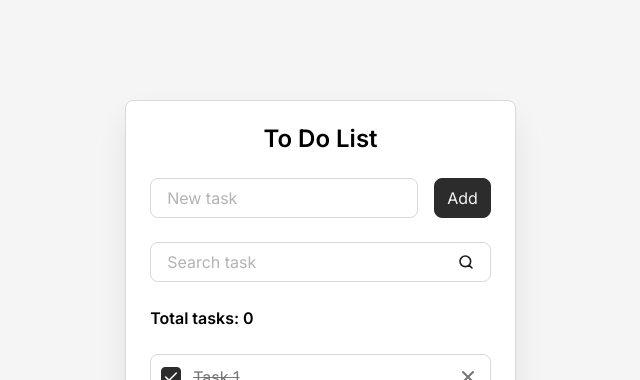
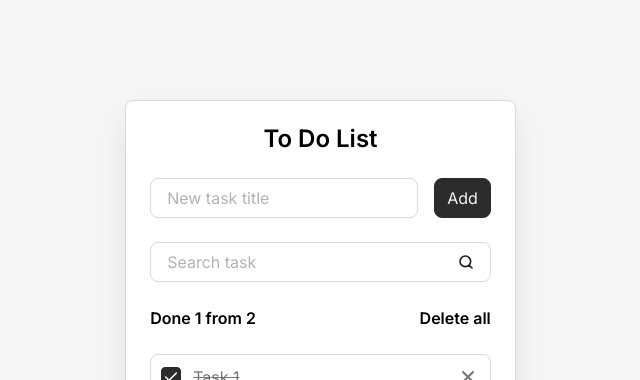
Before and after one commit to sergey-bondarenko-dev/todo-react, a React (Vite) app: page / in a window 1280 px wide. Shown: the top 380 px of the page, without its empty margins (312-952 px from the left). Built offline with nearby package versions, Linux system fonts and the light colour scheme.

Commit message:
refactor: props

```diff
--- a/src/components/AddTaskForm.jsx
+++ b/src/components/AddTaskForm.jsx
@@ -4,8 +4,13 @@ import Button from "./Button";
 const AddTaskForm = () => {
     return (
         <form className="todo__form">
-            <Field />
-            <Button />
+            <Field
+                id="new-task"
+                label="New task title"
+                type="text"
+                className="todo__field"
+            />
+            <Button type="submit">Add</Button>
         </form>
     );
 }
--- a/src/components/Button.jsx
+++ b/src/components/Button.jsx
@@ -1,10 +1,28 @@
-const Button = () => {
+
+/**
+ * @typedef {Object} ButtonProps
+ * @property {string} className
+ * @property {"submit"|"button"|"reset"} type
+ */
+
+import clsx from "clsx";
+
+/**
+ * @param {ButtonProps} props
+ */
+const Button = (props) => {
+    const {
+        className,
+        children,
+        type = 'button',
+    } = props;
+
     return (
         <button
-            className="button"
-            type="submit"
+            className={clsx('button', className)}
+            type={type}
         >
-            Add
+            {children}
         </button>
     );
 }
--- a/src/components/Field.jsx
+++ b/src/components/Field.jsx
@@ -1,18 +1,39 @@
-const Field = () => {
+import clsx from "clsx";
+
+/**
+ * @typedef {Object} FieldProps
+ * @property {string} id
+ * @property {string} label
+ * @property {"search"|"text"} type
+ * @property {string?} className
+ */
+
+/**
+ * @param {FieldProps} props
+ */
+const Field = (props) => {
+    const {
+        id,
+        label,
+        type,
+        className = '',
+    } = props;
+
     return (
         <>
-            <div className="todo__field field">
+            <div className={clsx('field', className)}>
             <label
                 className="field__label"
-                htmlFor="new-task"
+                htmlFor={id}
             >
-                New task
+                {label}
             </label>
             <input
                 className="field__input"
-                id="new-task"
+                id={id}
                 placeholder=" "
                 autoComplete="off"
+                type={type}
             />
             </div>
         </>
--- a/src/components/SearchTaskForm.jsx
+++ b/src/components/SearchTaskForm.jsx
@@ -1,21 +1,14 @@
+import Field from "./Field";
+
 const SearchTaskForm = () => {
     return (
         <form className="todo__form">
-            <div className="todo__field field">
-            <label
-                className="field__label"
-                htmlFor="search-task"
-            >
-                Search task
-            </label>
-            <input
-                className="field__input"
+            <Field
+                className="todo__field"
                 id="search-task"
-                placeholder=" "
-                autoComplete="off"
                 type="search"
+                label="Search task"
             />
-            </div>
         </form>
     );
 }
--- a/src/components/Todo.jsx
+++ b/src/components/Todo.jsx
@@ -4,13 +4,30 @@ import TodoInfo from "./TodoInfo";
 import TodoList from "./TodoList";
 
 const Todo = () => {
+
+    const tasks = [
+        {
+            id: 'task-1',
+            title: 'Task 1',
+            isDone: true,
+        },
+        {
+            id: 'task-2',
+            title: 'Task 2',
+            isDone: false,
+        },
+    ];
+
     return (
         <div className="todo">
             <h1 className="todo__title">To Do List</h1>
             <AddTaskForm />
             <SearchTaskForm />
-            <TodoInfo />
-            <TodoList />
+            <TodoInfo
+                total={tasks.length}
+                done={tasks.filter((task) => task.isDone).length}
+            />
+            <TodoList tasks={tasks} />
         </div>
     );
 }
--- a/src/components/TodoInfo.jsx
+++ b/src/components/TodoInfo.jsx
@@ -1,8 +1,19 @@
-const TodoInfo = () => {
+const TodoInfo = (props) => {
+    const {
+        total,
+        done,
+    } = props;
+
+    const hasTasks = total > 0;
+
     return (
         <div className="todo__info">
-            <div className="todo__total-tasks">Total tasks: <span>0</span></div>
-            <button className="todo__delete-all-button" type="button">Delete all</button>
+            <div className="todo__total-tasks">
+                Done {done} from {total}
+            </div>
+            {hasTasks && (
+                <button className="todo__delete-all-button" type="button">Delete all</button>
+            )}
         </div>
     );
 }
--- a/src/components/TodoItem.jsx
+++ b/src/components/TodoItem.jsx
@@ -1,17 +1,27 @@
-const TodoItem = () => {
+import clsx from "clsx";
+
+const TodoItem = (props) => {
+  const {
+    className = '',
+    id,
+    title,
+    isDone
+  } = props;
+
   return (
-        <li className="todo__item todo-item">
+      <li className={clsx('todo-item', className)}>
         <input
           className="todo-item__checkbox"
-            id="task-1"
+          id={id}
           type="checkbox"
-            checked
+          checked={isDone}
+          readOnly
         />
         <label
           className="todo-item__label"
-            htmlFor="task-1"
+          htmlFor={id}
         >
-            Task 1
+          {title}
         </label>
         <button
           className="todo-item__delete-button"
--- a/src/components/TodoList.jsx
+++ b/src/components/TodoList.jsx
@@ -1,49 +1,27 @@
 import TodoItem from "./TodoItem";
 
-const TodoList = () => {
-    const hasTask = true;
+const TodoList = (props) => {
+    const {
+        tasks = [],
+    } = props;
+
+    const hasTask = tasks.length > 0;
 
     if (!hasTask) {
-        return <div className="todo__empty-message"></div>;
+        return <div className="todo__empty-message">Not found</div>;
     }
 
     return (
         <ul className="todo__list">
-            <TodoItem />
-            <li className="todo__item todo-item">
-            <input
-                className="todo-item__checkbox"
-                id="task-2"
-                type="checkbox"
-            />
-            <label
-                className="todo-item__label"
-                htmlFor="task-2"
-            >
-                Task 2
-            </label>
-            <button
-                className="todo-item__delete-button"
-                aria-label="Delete"
-                title="Delete"
-            >
-                <svg
-                width="20"
-                height="20"
-                viewBox="0 0 20 20"
-                fill="none"
-                xmlns="http://www.w3.org/2000/svg"
-                >
-                <path
-                    d="M15 5L5 15M5 5L15 15"
-                    stroke="#757575"
-                    strokeWidth="2"
-                    strokeLinecap="round"
-                    strokeLinejoin="round"
+            {tasks.map(({ id, isDone, title }) => (
+                <TodoItem
+                    className="todo__item"
+                    id={id}
+                    isDone={isDone}
+                    title={title}
+                    key={id}
                 />
-                </svg>
-            </button>
-            </li>
+            ))}
         </ul>
     );
 }
--- a/src/styles/components/todo.css
+++ b/src/styles/components/todo.css
@@ -44,11 +44,6 @@
   &:hover {
     color: var(--color-gray-4);
   }
-
-  &:not(.is-visible) {
-    opacity: 0;
-    visibility: hidden;
-  }
 }
 
 .todo__list,
```
Lines whose indentation alone changed are shown as unchanged.
